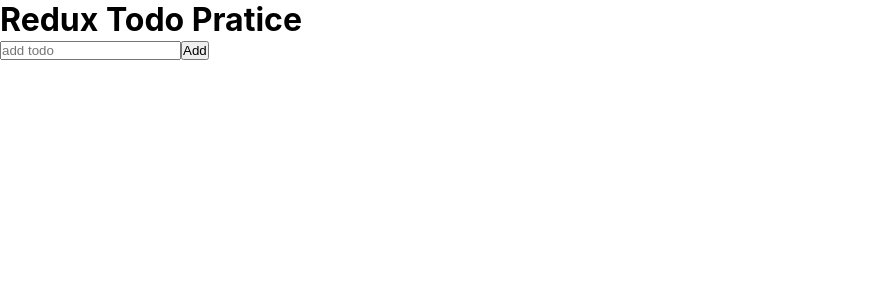
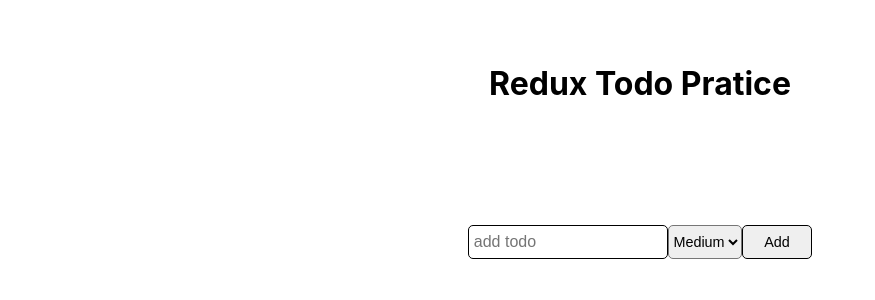
Before and after one commit to SeanSchmidt89/redux-todo, a React (Create React App) app: page / in a window 1280 px wide. Shown: the top 300 px of the page, without its empty margins (0-875 px from the left). Built offline with nearby package versions, Linux system fonts and the light colour scheme.

Commit message:
adding priority to todo comp

```diff
--- a/src/components/Form/Form.css
+++ b/src/components/Form/Form.css
@@ -0,0 +1,44 @@
+.form {
+  position: relative;
+  margin: auto;
+  width: 400px;
+  height: 150px;
+  display: flex;
+  justify-content: center;
+  align-items: center;
+}
+
+.form form input {
+  width: 200px;
+  height: 2.1rem;
+  padding: 0.3rem;
+  font-size: 1rem;
+  border-radius: 5px;
+  border: 1px solid black;
+  outline: none;
+}
+
+.form form select {
+  height: 2.1rem;
+  border-radius: 5px;
+  font-size: 0.9rem;
+  text-align: center;
+}
+
+.form form button {
+  height: 2.1rem;
+  font-size: 0.9rem;
+  width: 70px;
+  border-radius: 5px;
+  outline: none;
+  border: 1px solid black;
+  cursor: pointer;
+}
+
+.error {
+  position: absolute;
+  top: 6.3rem;
+  font: 1rem;
+  font-weight: 500;
+  color: red;
+}
--- a/src/components/Form/Form.js
+++ b/src/components/Form/Form.js
@@ -4,40 +4,52 @@
 import "./Form.css";
 
 const Form = () => {
-  const [inputText, SetInputText] = useState("");
-  const [error, SetError] = useState(false);
+  const [inputText, setInputText] = useState("");
+  const [error, setError] = useState(false);
+  const [priority, setPriority] = useState("Medium");
   const dispatch = useDispatch();
 
   const textHandler = (e) => {
-    SetInputText(e.target.value);
+    setInputText(e.target.value);
   };
 
   const formHandler = (e) => {
     e.preventDefault();
     if (inputText.length === 0) {
-      SetError(true);
+      setError(true);
       return;
     }
     let todo = {
       id: Math.random() * 10000,
       title: inputText,
       completed: false,
+      priority: priority,
     };
     dispatch(addTodos(todo));
-    SetInputText("");
-    SetError(false);
+    setInputText("");
+    setError(false);
   };
+
+  const selectHandler = (e) => {
+    setPriority(e.target.value);
+  };
+
   return (
-    <div>
+    <div className="form">
       <form onSubmit={formHandler}>
         <input
           onChange={textHandler}
           value={inputText}
           placeholder="add todo"
         />
+        <select onChange={selectHandler}>
+          <option>High</option>
+          <option selected>Medium</option>
+          <option>Low</option>
+        </select>
         <button type="submit">Add</button>
       </form>
-      {error && <p>Please enter a todo</p>}
+      {error && <p className="error">Please enter a todo</p>}
     </div>
   );
 };
--- a/src/index.css
+++ b/src/index.css
@@ -27,3 +27,8 @@
   font-family: source-code-pro, Menlo, Monaco, Consolas, "Courier New",
     monospace;
 }
+
+.App h1 {
+  margin: 4rem;
+  text-align: center;
+}
```
